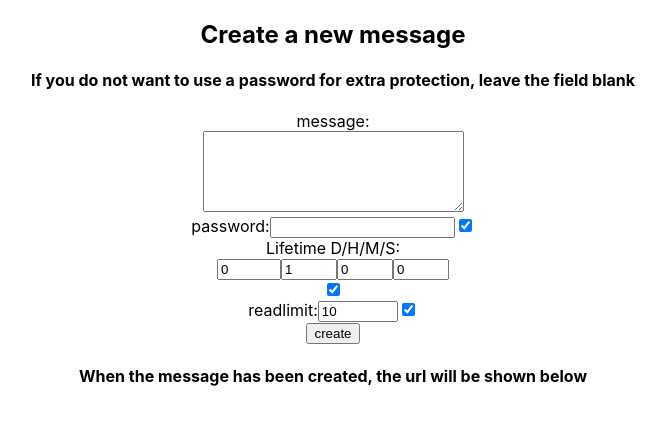
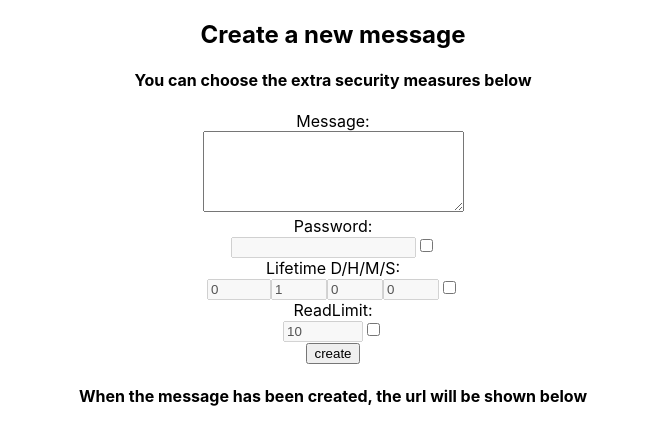
Before and after one commit to Markus98/secure-message-app, a React (Create React App) app in the folder react-front/: page / in a window 1280 px wide. Shown: the top 444 px of the page, without its empty margins (307-973 px from the left). Built offline with nearby package versions, Linux system fonts and the light colour scheme.

Commit message:
Changed just visual things and parameter name for checker

```diff
--- a/react-front/src/components/MessageForm.js
+++ b/react-front/src/components/MessageForm.js
@@ -6,7 +6,7 @@ const defaultReadLimit = 10;
 
 const MessageForm = () => {
   const [message, setMessage] = useState('');
-  const [inputEnabled, setInputEnabled] = useState({password: false, lifetime: false, readlimit: false});
+  const [inputDisabled, setinputDisabled] = useState({password: true, lifetime: true, readlimit: true});
   const [password, setPassword] = useState('');
   const [lifeTime, setLifeTime] = useState(defaultLifeTime);
   const [readLimit, setReadLimit] = useState(defaultReadLimit);
@@ -49,15 +49,15 @@ const MessageForm = () => {
   //does different stuff depending on the value checked
   const handleCheckChange = (e,checkType) => {
     if (checkType === 'password') {
-      setInputEnabled({...inputEnabled, password: !e.target.checked});
+      setinputDisabled({...inputDisabled, password: !e.target.checked});
       setPassword('');
     }
     else if (checkType === 'lifetime') {
-      setInputEnabled({...inputEnabled, lifetime: !e.target.checked});
+      setinputDisabled({...inputDisabled, lifetime: !e.target.checked});
       setLifeTime(defaultLifeTime);
     }
     else if (checkType === 'readlimit') {
-      setInputEnabled({...inputEnabled, readlimit: !e.target.checked});
+      setinputDisabled({...inputDisabled, readlimit: !e.target.checked});
       setReadLimit(defaultReadLimit);
     }
   }
@@ -81,27 +81,27 @@ const MessageForm = () => {
   return (
     <div className = 'formMessage'>
       <h2>Create a new message</h2>
-      <h4>If you do not want to use a password for extra protection, leave the field blank</h4>
+      <h4>You can choose the extra security measures below</h4>
       <form onSubmit={addMessage}>
-        <div> message: <div><textarea id = 'message' value ={message} onChange={({ target }) => setMessage(target.value)} rows={5} cols={30}/></div></div>
-        <div> password:<input id = 'password' value = {password} onChange={({ target }) => setPassword(target.value)} type='password' disabled = {inputEnabled.password}/>
-        <input type='checkbox' checked={!inputEnabled.password} onChange={e => handleCheckChange(e,'password')}/></div>
+        <div> Message: <div><textarea id = 'message' value ={message} onChange={({ target }) => setMessage(target.value)} rows={5} cols={30}/></div></div>
+        <div> Password:</div><div><input id = 'password' value = {password} onChange={({ target }) => setPassword(target.value)} type='password' disabled = {inputDisabled.password}/>
+        <input type='checkbox' checked={!inputDisabled.password} onChange={e => handleCheckChange(e,'password')}/></div>
 
-        <div> Lifetime D/H/M/S: <div>
-        <input id = 'lifetime_days' value ={lifeTime.days} onChange={e => handleLifeTimeChange(e,'days')} type = 'number'
-        min = '0' max = '365' disabled = {inputEnabled.lifetime}/>
+        <div> Lifetime D/H/M/S: </div>
+        <div><input id = 'lifetime_days' value ={lifeTime.days} onChange={e => handleLifeTimeChange(e,'days')} type = 'number'
+        min = '0' max = '365' disabled = {inputDisabled.lifetime}/>
         <input id = 'lifetime_hours' value ={lifeTime.hours} onChange={e => handleLifeTimeChange(e,'hours')} type = 'number'
-        min = '0' max = '24' disabled = {inputEnabled.lifetime}/>
+        min = '0' max = '24' disabled = {inputDisabled.lifetime}/>
         <input id = 'lifetime_minutes' value ={lifeTime.minutes} onChange={e => handleLifeTimeChange(e,'minutes')} type = 'number'
-        min = '0' max = '60' disabled = {inputEnabled.lifetime}/>
+        min = '0' max = '60' disabled = {inputDisabled.lifetime}/>
         <input id = 'lifetime_seconds' value ={lifeTime.seconds} onChange={e => handleLifeTimeChange(e,'seconds')} type = 'number'
-        min = '0' max = '60' disabled = {inputEnabled.lifetime}/>
-        </div>
+        min = '0' max = '60' disabled = {inputDisabled.lifetime}/>
+        <input type='checkbox' checked={!inputDisabled.lifetime} onChange={e => handleCheckChange(e,'lifetime')}/></div>
 
-        <input type='checkbox' checked={!inputEnabled.lifetime} onChange={e => handleCheckChange(e,'lifetime')}/></div>
-        <div> readlimit:<input id = 'readlimit' value = {readLimit} onChange={({ target }) => setReadLimit(target.value)} type="number"
-        min = '1' max = '10000' disabled = {inputEnabled.readlimit}/>
-        <input type='checkbox' checked={!inputEnabled.readlimit} onChange={e => handleCheckChange(e,'readlimit')}/></div>
+
+        <div> ReadLimit:</div><div><input id = 'readlimit' value = {readLimit} onChange={({ target }) => setReadLimit(target.value)} type="number"
+        min = '1' max = '10000' disabled = {inputDisabled.readlimit}/>
+        <input type='checkbox' checked={!inputDisabled.readlimit} onChange={e => handleCheckChange(e,'readlimit')}/></div>
         <button id = 'create-message' type='submit'>create</button>
       </form>
       <h4> When the message has been created, the url will be shown below</h4>
```
